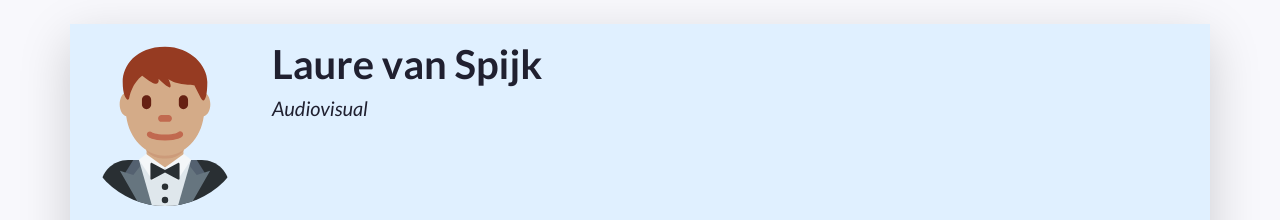
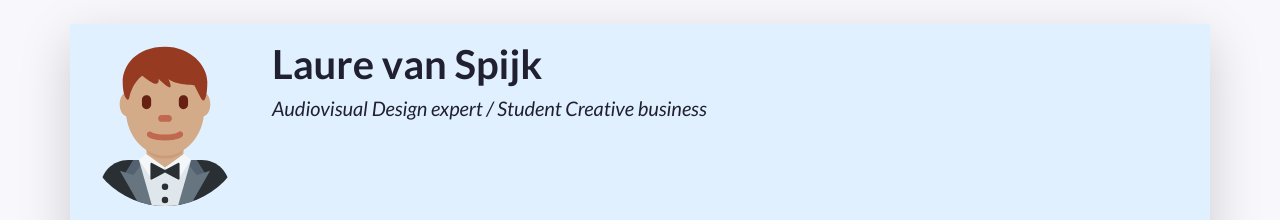
Before and after one commit to Laurevspijk/Laurevanspijk-cv, a plain HTML site: page index.html in a window 1280 px wide. Shown: the top 220 px of the page. Drawn offline with nearby package versions, Linux system fonts and the light colour scheme.

Commit message:
Full expert title change

```diff
--- a/index.html
+++ b/index.html
@@ -55,7 +55,7 @@
         -->
         <div class="col-12 col-sm-8 col-md-9 col-lg-10 my-3 header-content">
           <h1 class="fw-bolder">Laure van Spijk&nbsp;</h1>
-          <h5 class="fst-italic tagline">Audiovisual&nbsp;&nbsp;</h5>
+          <h5 class="fst-italic tagline">Audiovisual Design expert / Student Creative business&nbsp;&nbsp;</h5>
         </div>
       </header>
 
```
